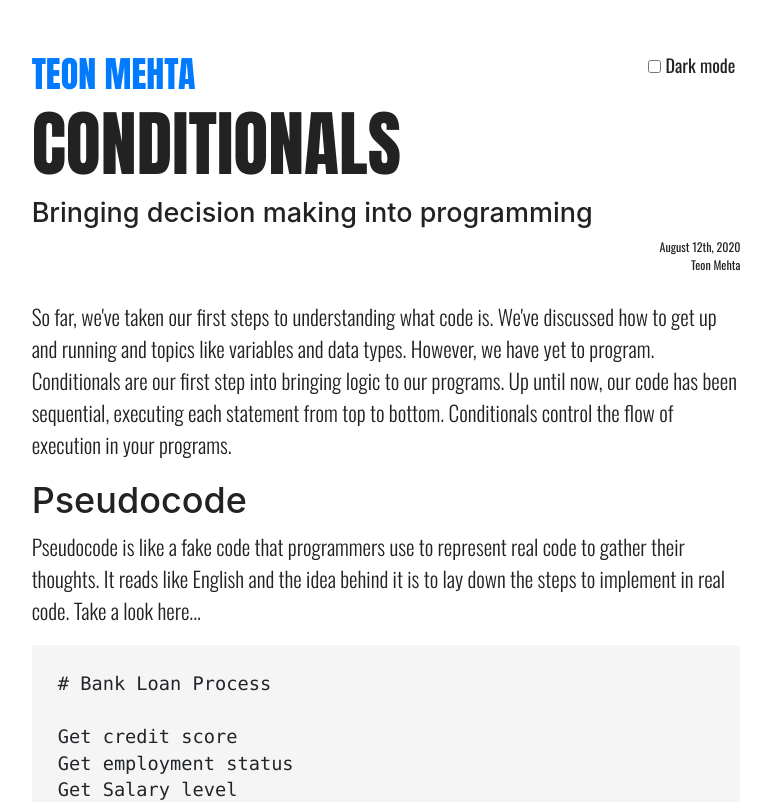
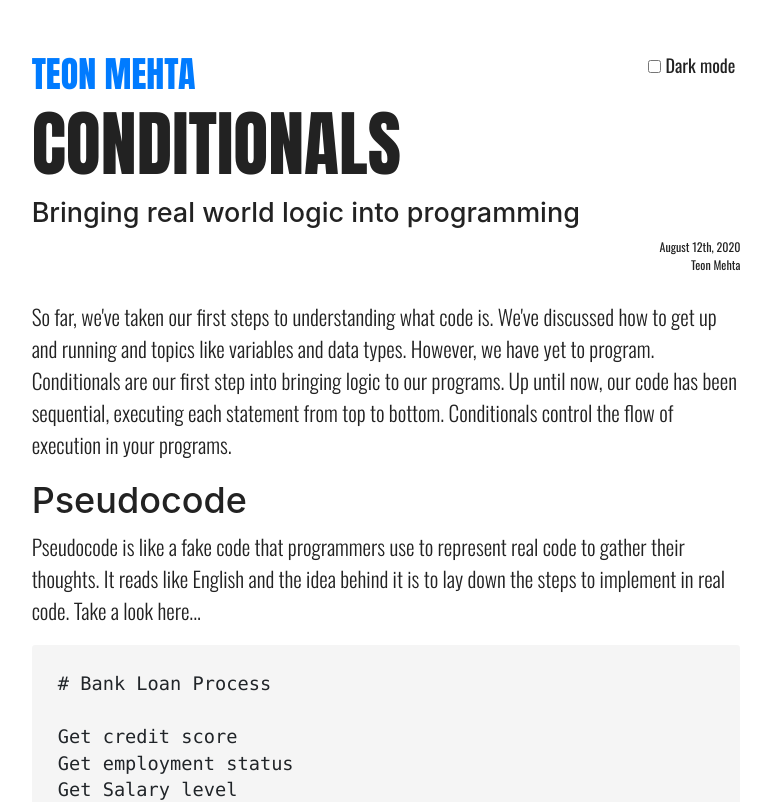
Before and after one commit to TeonMehta/BLOG, a Gatsby site: page /conditionals in a window 1280 px wide. Shown: the top 802 px of the page, without its empty margins (254-1025 px from the left). Built offline with nearby package versions, Linux system fonts and the light colour scheme; Gatsby itself is replaced by a stand-in of ours; some packages are replaced by stand-ins of ours; code samples lack their colours.

Commit message:
Update Blog “conditionals”

```diff
--- a/blog/conditionals.md
+++ b/blog/conditionals.md
@@ -2,7 +2,7 @@
 path: conditionals
 date: 2020-08-12T00:04:09.796Z
 title: Conditionals
-subtitle: Bringing decision making into programming
+subtitle: Bringing real world logic into programming
 author: Teon Mehta
 tags:
   - Computer Science
```
